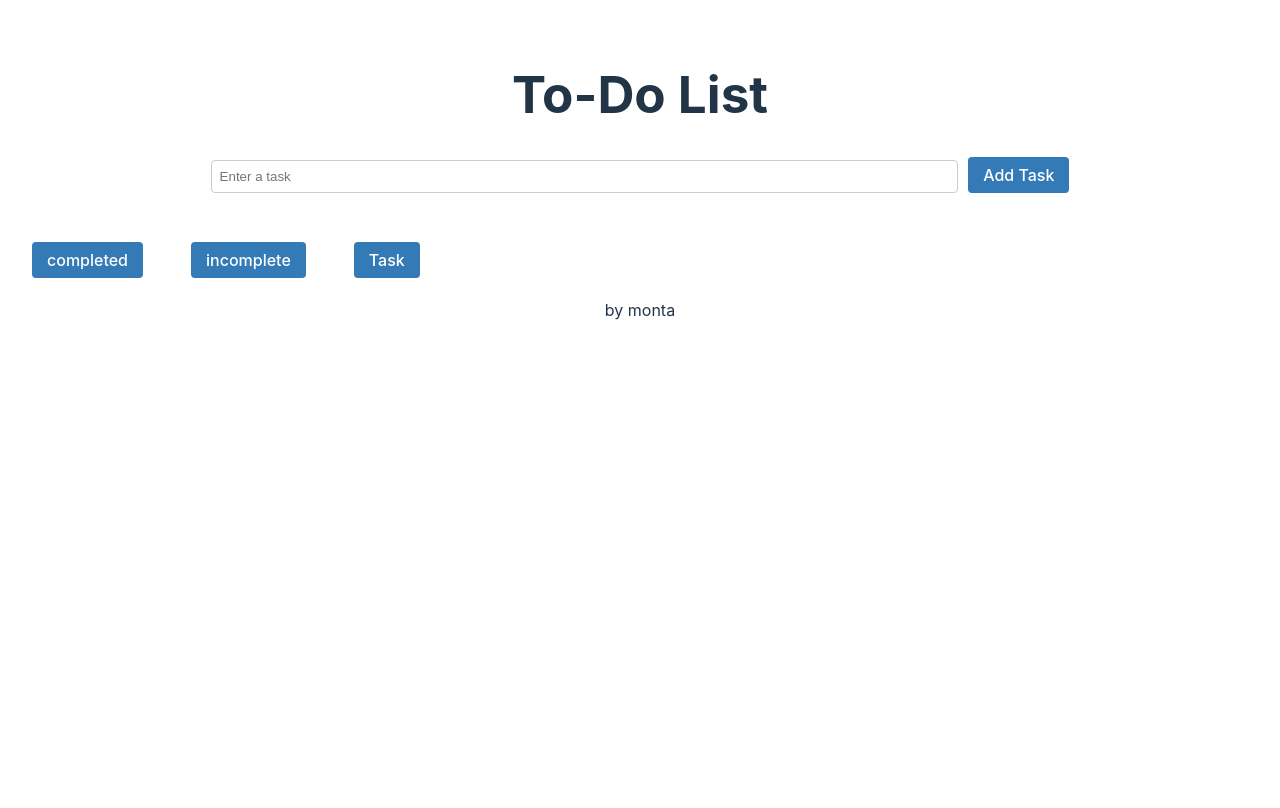
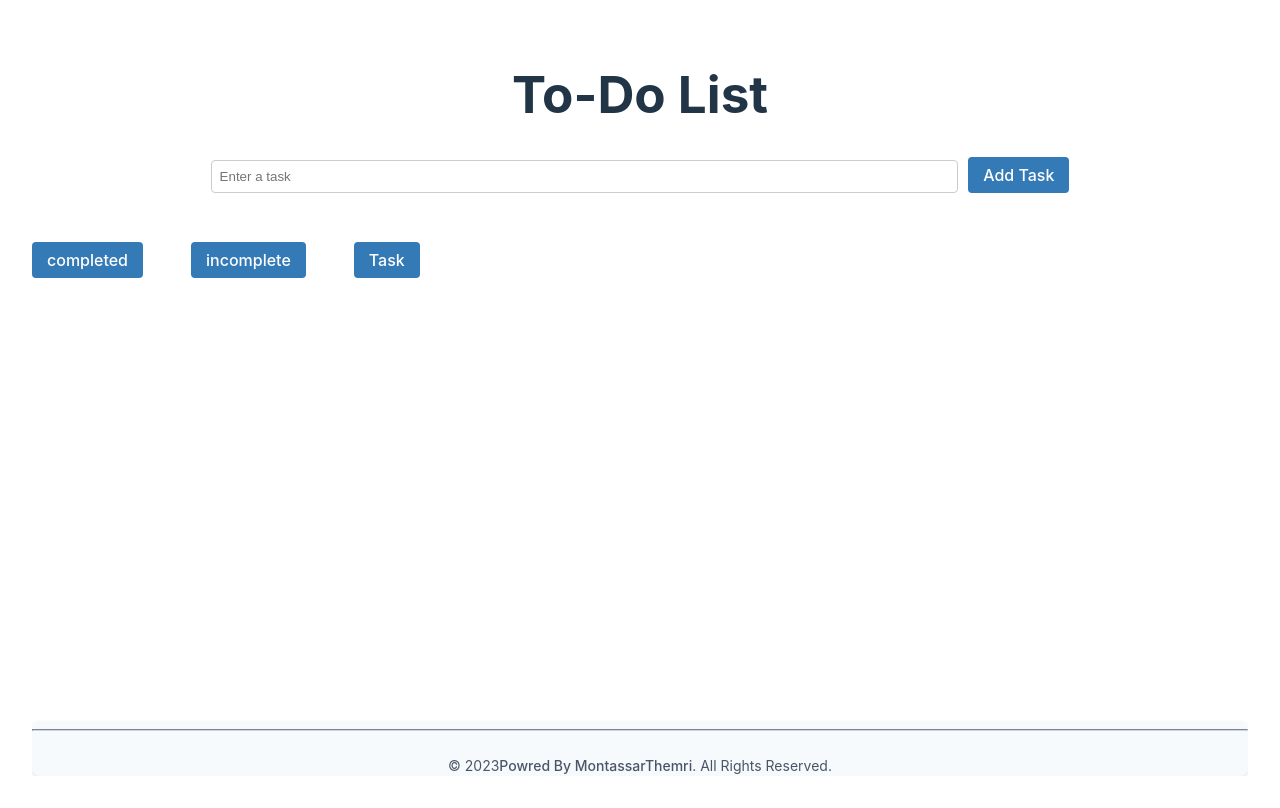
Before and after one commit to TH-montassar/TO-DoList, a React (Vite) app: page / in a window 1280 px wide. Built offline with nearby package versions, Linux system fonts and the light colour scheme.

Commit message:
setup gh-pages

```diff
--- a/src/App.css
+++ b/src/App.css
@@ -128,3 +128,48 @@ margin-top: 4%;
   justify-self: start;
   gap: 3rem;
 }
+
+/* Footer styles */
+.footer {
+  position: absolute;
+  bottom: 0;
+  left: 0;
+  width: 100%;
+  background-color: #f7fafc;
+  border-radius: 0.5rem;
+  box-shadow: 0 2px 4px 0 rgba(0, 0, 0, 0.1);
+  box-sizing: border-box;
+}
+
+.hr-line {
+  margin-bottom: 1.5rem; /* Adjust as needed */
+  border-color: #cbd5e0; /* Change as needed */
+}
+
+/* Text styles */
+.text-info {
+  display: block;
+  font-size: 0.875rem; /* Adjust as needed */
+  color: #4a5568; /* Change as needed */
+  text-align: center;
+}
+
+/* Link styles */
+.link {
+  text-decoration: none;
+  color: #4a5568; /* Change as needed */
+}
+
+.link:hover {
+  text-decoration: underline;
+}
+
+.parent-container {
+  position: relative;
+  overflow: hidden;
+  min-height: 93vh; /* Or set height as needed */
+}
+.content {
+  max-height: calc(68vh - 50px); /* Adjust height based on footer size */
+  overflow-y: auto; /* Enable vertical scroll */
+}
--- a/src/App.jsx
+++ b/src/App.jsx
@@ -3,6 +3,7 @@ import React, { useState } from "react";
 import { TaskList } from "./TaskList";
 import { AddTask } from "./AddTask";
 import { Menu } from "./Menu";
+import Footer from "./Footer/Index";
 
 // Composant AddTask
 
@@ -35,19 +36,19 @@ export default function App() {
   };
 
   return (
-    <div>
+    <div className="parent-container">
       <h1>To-Do List</h1>
 
       <AddTask onAdd={addTask} />
       <Menu tasks={tasks} setNewTasks={setNewTasks} />
-
-      <TaskList
-        tasks={Newtasks.length > 0 ? Newtasks : tasks}
-        onDelete={deleteTask}
-        onComplete={completeTask}
-      />
-
-      <p>by monta</p>
+      <div className="content">
+        <TaskList
+          tasks={Newtasks.length > 0 ? Newtasks : tasks}
+          onDelete={deleteTask}
+          onComplete={completeTask}
+        />
+      </div>
+      <Footer />
     </div>
   );
 }
--- /dev/null
+++ b/src/Footer/Index.jsx
@@ -0,0 +1,23 @@
+import React from "react";
+
+const Footer = () => {
+  return (
+    <footer class="footer rounded-lg shadow dark:bg-gray-900">
+      <div class="max-container mx-auto pb-4 md:pb-8">
+        <hr class="hr-line border-gray-200 sm:mx-auto dark:border-gray-700 lg:mb-8" />
+        <span class="text-info">
+          © 2023
+          <a
+            href="https://www.linkedin.com/in/mohamed-aziz-farhani-643583214/"
+            class="link hover:underline"
+          >
+            Powred By MontassarThemri
+          </a>
+          . All Rights Reserved.
+        </span>
+      </div>
+    </footer>
+  );
+};
+
+export default Footer;
```
